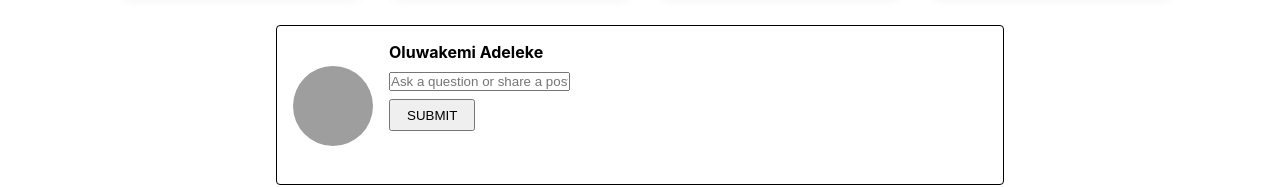
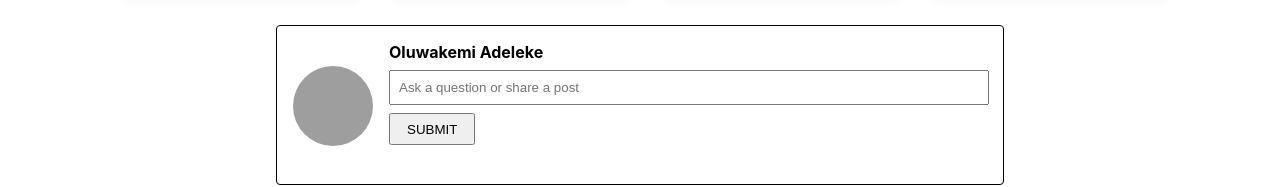
Before and after one commit to amierfaudzi/alejo, a React (Create React App) app: page /resources in a window 1280 px wide. Shown: the part 386-573 px from the top of the page. Built offline with nearby package versions, Linux system fonts and the light colour scheme; no server answers; grey boxes are pictures that could not be loaded.

Commit message:
add Loading animation to the signup page

```diff
--- a/src/components/PostForm/PostForm.js
+++ b/src/components/PostForm/PostForm.js
@@ -11,7 +11,7 @@ const ADD_QUESTION = gql`
     }
 `
 
-export default function PostForm() {
+export default function PostForm({setToken}) {
 
     const [question, setQuestion] = useState('')
 
@@ -19,8 +19,10 @@ export default function PostForm() {
         content: question
     }, refetchQueries: [
         {query: QUESTIONS_QUERY}
-    ], onCompleted: ()=>{
-        setQuestion('')
+    ], onCompleted: (data)=>{
+        setQuestion('');
+        setToken(data.signup);
+        localStorage.setItem("AUTH_TOKEN", data.signup.token);
     }})
 
     return (
@@ -31,7 +33,7 @@ export default function PostForm() {
                 <div>
                     <div>
                         <label htmlFor="form-content"></label>
-                        <input type="text" placeholder="Ask a question or share a post" id="form-content" value={question} onChange={(event)=>{
+                        <input className="post-form__input" type="text" placeholder="Ask a question or share a post" id="form-content" value={question} onChange={(event)=>{
                             setQuestion(event.target.value)}}/>
                     </div>
                     <button className="btn" onClick={newQuestion}>Submit</button>
--- a/src/components/PostForm/PostForm.scss
+++ b/src/components/PostForm/PostForm.scss
@@ -0,0 +1,41 @@
+.post-form {
+    margin: 0 auto;
+    width: 728px;
+    height: 10rem;
+    display: flex;
+    position: relative;
+    border: 1px solid black;
+    border-radius: 4px;
+    margin-bottom: 4rem;
+
+    &__input {
+        width: 600px;
+        padding: 0.5rem;
+    }
+
+    &__image {
+        border-radius: 50%;
+        position: absolute;
+        top: 2.5rem;
+        left: 1rem;
+    }
+
+    &__container {
+        position: absolute;
+        left: 7rem;
+        top: 1rem;
+    }
+
+    &__user {
+        margin-bottom: 0.5rem;
+        font-weight: bold;
+    }
+
+    &::after {
+        content: "";
+        width: 100%;
+        border-bottom: 2px solid black;
+        position: absolute;
+        bottom: -2rem;
+    }
+}
--- a/src/pages/Resources/Resources.scss
+++ b/src/pages/Resources/Resources.scss
@@ -26,43 +26,6 @@
         display: flex;
         justify-content: center;
         align-items: center;
-    }
-}
-
-.post-form {
-    margin: 0 auto;
-    width: 728px;
-    height: 10rem;
-    display: flex;
-    position: relative;
-    border: 1px solid black;
-    border-radius: 4px;
-    margin-bottom: 4rem;
-
-    &__image {
-        border-radius: 50%;
-        position: absolute;
-        top: 2.5rem;
-        left: 1rem;
-    }
-
-    &__container {
-        position: absolute;
-        left: 7rem;
-        top: 1rem;
-    }
-
-    &__user {
-        margin-bottom: 0.5rem;
-        font-weight: bold;
-    }
-
-    &::after {
-        content: "";
-        width: 100%;
-        border-bottom: 2px solid black;
-        position: absolute;
-        bottom: -2rem;
     }
 }
 
--- a/src/pages/SignUp/SignUp.js
+++ b/src/pages/SignUp/SignUp.js
@@ -2,6 +2,7 @@ import React, { useState } from 'react';
 import './SignUp.scss';
 import { gql, useMutation } from '@apollo/client';
 import { useHistory } from 'react-router';
+import Loading from '../../assets/icons/loading.gif'
 
 const USER_SIGNUP = gql`
     mutation SignUp($firstName: String!, $lastName: String!, $email: String!, $password: String){
@@ -27,7 +28,7 @@ export default function SignUp() {
 
     const history = useHistory();
 
-    const [signup] = useMutation(USER_SIGNUP, { variables: {
+    const [signup,  { loading, error }] = useMutation(USER_SIGNUP, { variables: {
         password: state.password,
         email: state.email,
         firstName: state.firstName,
@@ -51,6 +52,8 @@ export default function SignUp() {
                 <h1>Alejo</h1>
                 <div>
                     <h4>Sign Up</h4>
+                    {!loading ?
+                    <>
                     <div>
                         <label htmlFor=""></label>
                         <input type="text" placeholder="First name" value={state.firstName} onChange={(event)=> {
@@ -83,6 +86,11 @@ export default function SignUp() {
                             alert("Password does not match")
                         }
                     }}>Sign Up</button>
+
+                    </>
+                    :
+                    <img src={Loading} alt=""/>
+                    }
                 </div>
             </div>
         </div>
```
